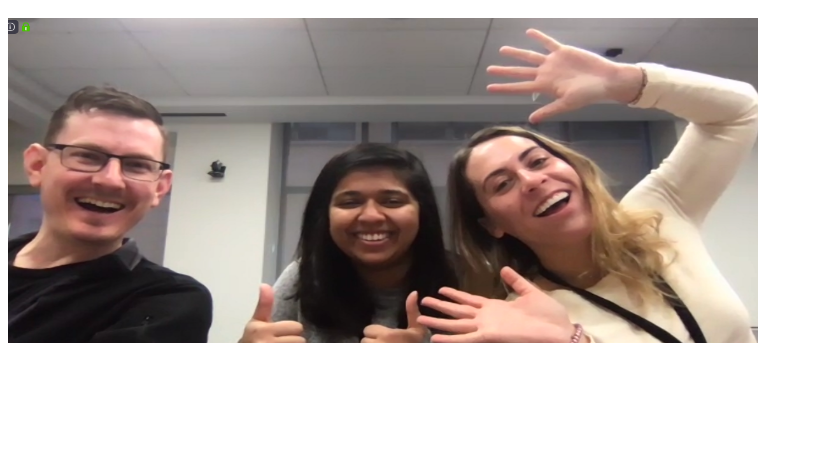
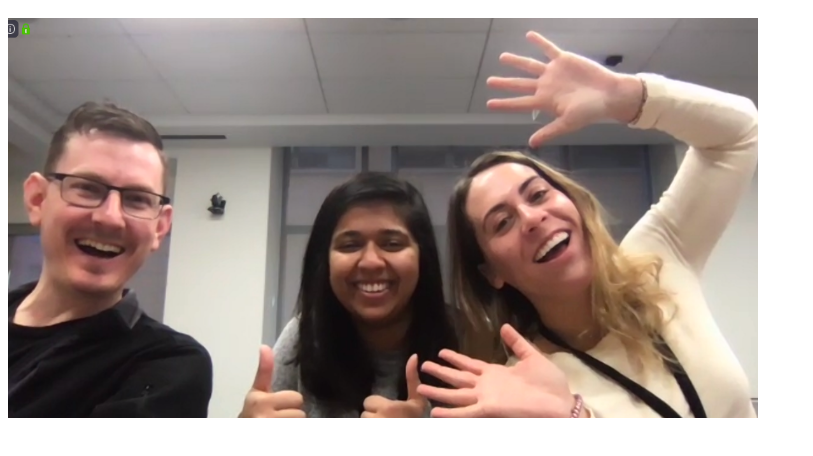
Before and after one commit to uberanalysts/uberanalysts.github.io, a plain HTML site: page index.html in a window 1280 px wide. Shown: the part 48-504 px from the top of the page, without its empty margins (0-813 px from the left). Drawn offline with Linux system fonts and the light colour scheme.

Commit message:
Update index.html

```diff
--- a/index.html
+++ b/index.html
@@ -3,6 +3,6 @@
 <title> Uber Anaylsts </title>
 </head>
   <h1> Tribute to Uber's best analyst team! </h1>
-  <img src="analysts.png" style="width:750px;height:325px;">
+  <img src="analysts.png" style="width:750px;height:400px;">
 
 </html>
```
